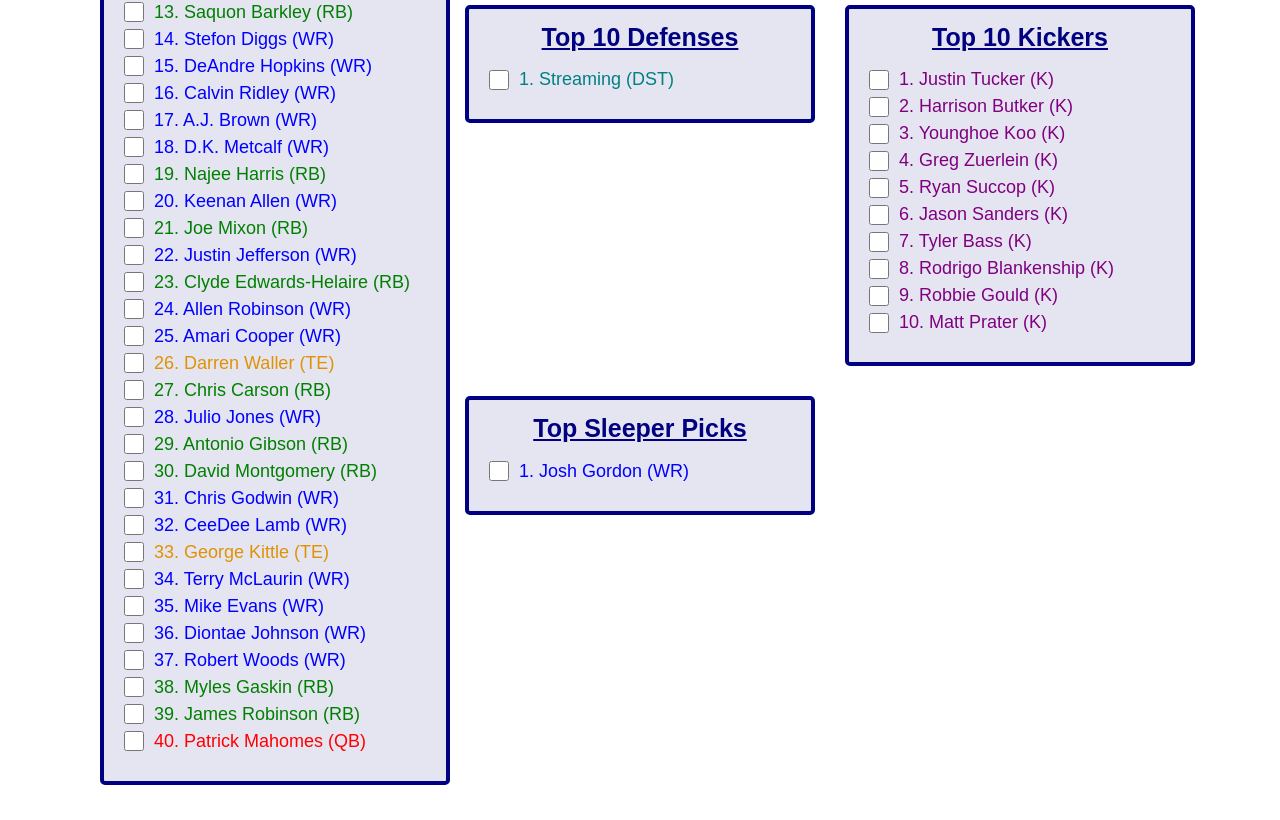
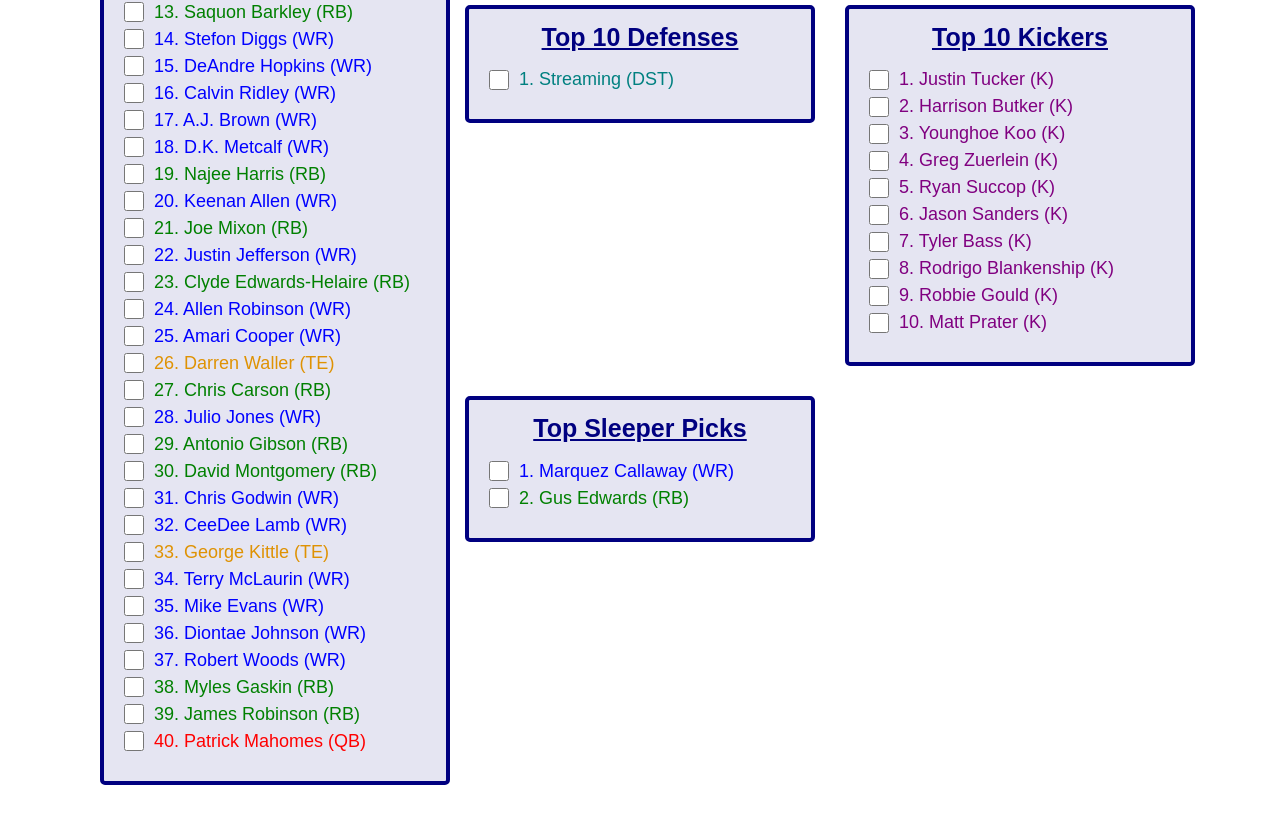
Before and after one commit to cyperior7/jetjones-tools, an Angular app: page /rankings in a window 1280 px wide. Shown: the part 584-1404 px from the top of the page. Built offline with nearby package versions, Linux system fonts and the light colour scheme.

Commit message:
Added a couple of sleepers, more later

```diff
--- a/src/app/data/rankings-data.ts
+++ b/src/app/data/rankings-data.ts
@@ -88,5 +88,6 @@ export const Top10Kickers: RankItem[] = [
 ];
 
 export const TopSleeperPicks: RankItem[] = [
-    {name: "Josh Gordon", position: Positions.WideReceiver},
+    {name: "Marquez Callaway", position: Positions.WideReceiver},
+    {name: "Gus Edwards", position: Positions.RunningBack},
 ]
```
